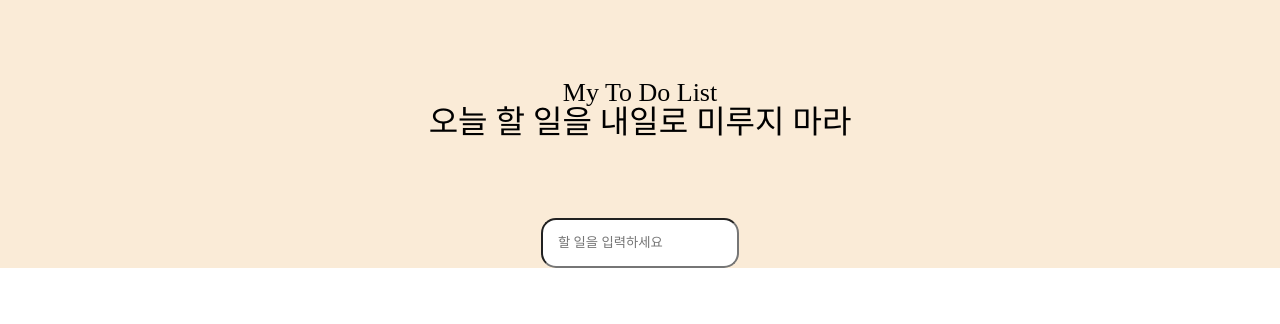
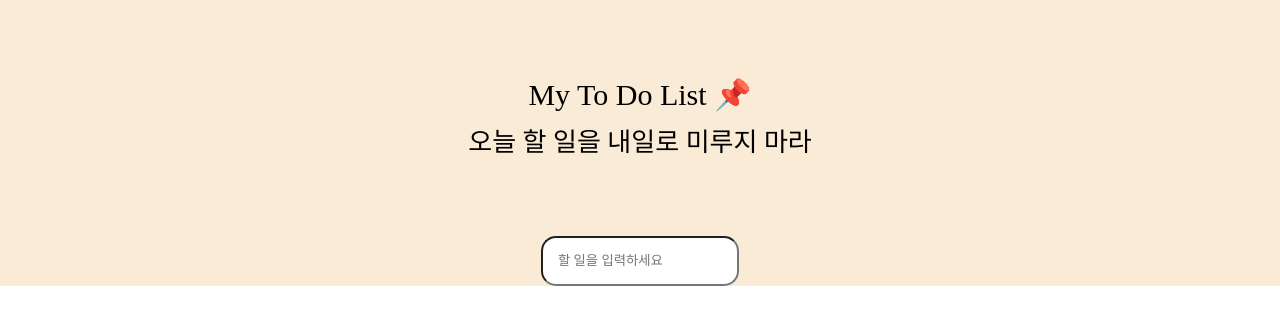
Before and after one commit to likelionsg/11th_JS_PART1, a plain HTML site: page index.html in a window 1280 px wide. Drawn offline with Linux system fonts and the light colour scheme; a web font is replaced by a local one.

Commit message:
change Title

```diff
--- a/index.html
+++ b/index.html
@@ -11,7 +11,7 @@
   <body>
     <div class="header">
       <div class="todo_container">
-        <h2 id="todo_title">My To Do List</h2>
+        <h2 id="todo_title">My To Do List 📌</h2>
         <h3 id="todo_lifeQuote">오늘 할 일을 내일로 미루지 마라</h3>
       </div>
       <form class="todo_generator">
--- a/style.css
+++ b/style.css
@@ -31,7 +31,8 @@ body * {
 }
 
 #todo_lifeQuote {
-  font-size: 32px;
+  font-size: 26px;
+  margin-top: 20px;
 }
 
 .todo_generator {
@@ -50,7 +51,7 @@ form input {
 
 #todo_title {
   margin-top: 50px;
-  font-size: 26px;
+  font-size: 30px;
 }
 
 .todo_lists {
```
